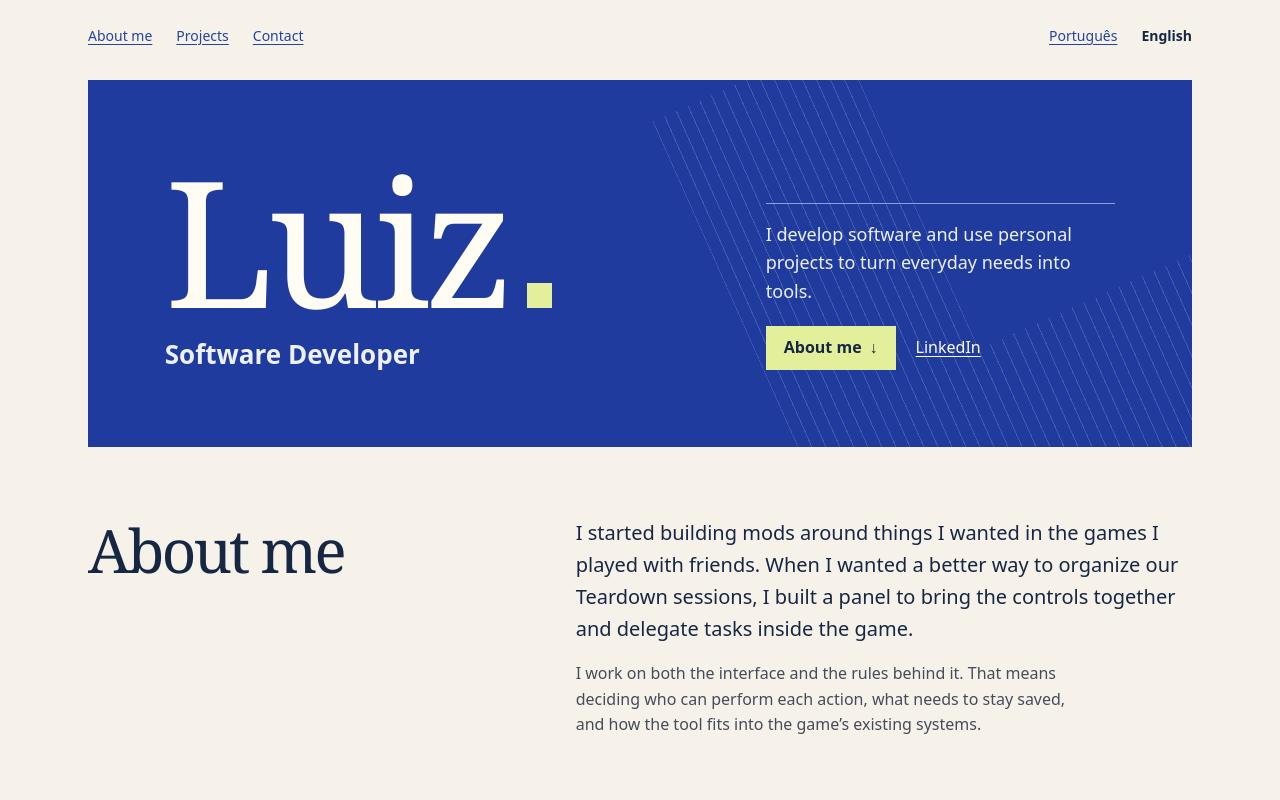
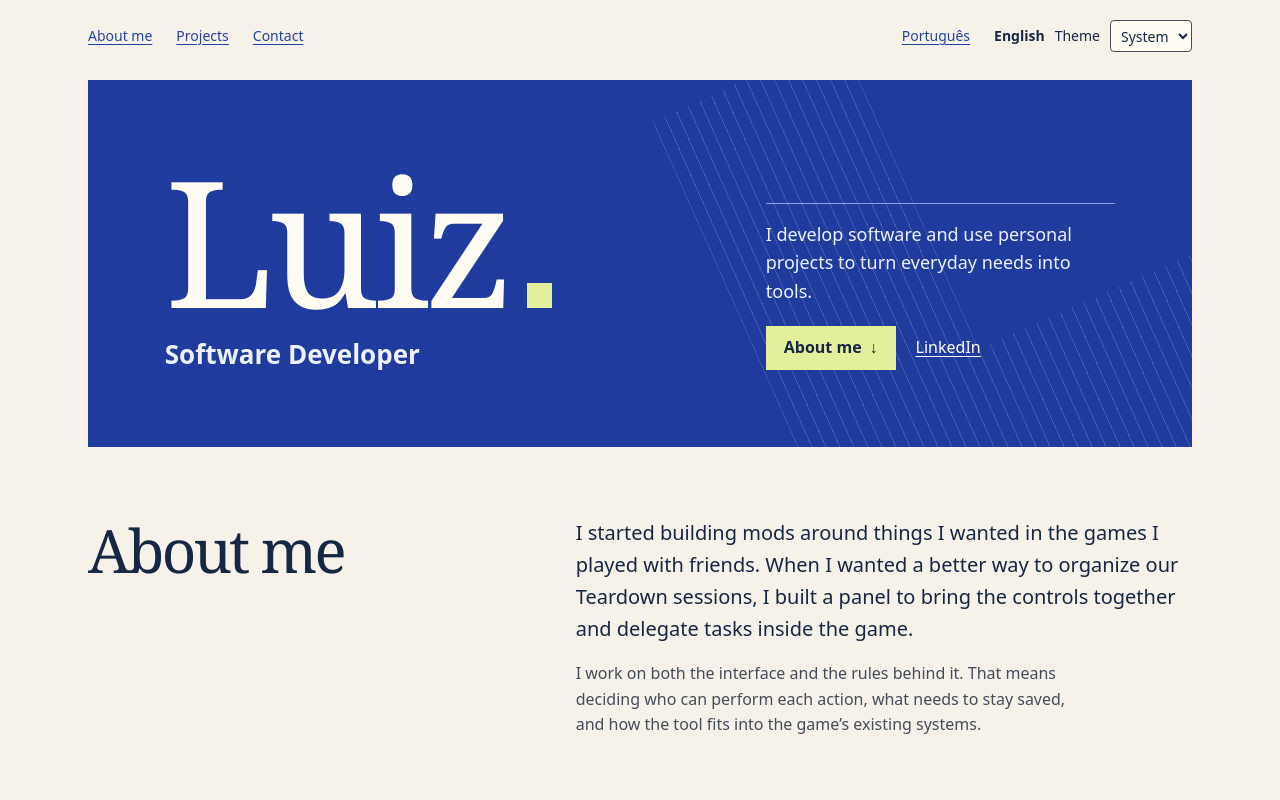
Before and after one commit to Luiz-AVcruz/Main-Page, a website: page en/index.html in a window 1280 px wide. Shown: the top 800 px of the page. Drawn offline with Linux system fonts and the light colour scheme.

Commit message:
Add automatic and manual theme selection

```diff
--- a/en/index.html
+++ b/en/index.html
@@ -8,6 +8,8 @@
       content="Luiz’s software development portfolio. Personal projects in Lua and C#, plus ways to get in touch."
     />
     <title>Luiz — Software Developer</title>
+    <meta name="color-scheme" content="light dark" />
+    <script src="../theme.js"></script>
     <link rel="stylesheet" href="../styles.css" />
     <script src="../language.js"></script>
     <script src="../project-gallery.js" defer></script>
@@ -20,6 +22,7 @@
           <a href="#project">Projects</a>
           <a href="#contact">Contact</a>
         </nav>
+        <div class="header-preferences">
           <nav aria-label="Language">
             <a
               href="../?lang=pt-BR"
@@ -30,6 +33,15 @@
             >
             <span aria-current="true">English</span>
           </nav>
+          <label class="theme-picker" hidden>
+            Theme
+            <select data-theme-picker>
+              <option value="system">System</option>
+              <option value="light">Light</option>
+              <option value="dark">Dark</option>
+            </select>
+          </label>
+        </div>
       </header>
 
       <main>
--- a/eslint.config.js
+++ b/eslint.config.js
@@ -4,7 +4,7 @@ import globals from "globals";
 export default [
   {
     ...js.configs.recommended,
-    files: ["language.js", "project-gallery.js"],
+    files: ["language.js", "project-gallery.js", "theme.js"],
     languageOptions: { globals: globals.browser },
   },
 ];
--- a/styles.css
+++ b/styles.css
@@ -4,15 +4,44 @@
   --muted: #444c5a;
   --accent: #2343a1;
   --rule: #c8c4b9;
+  --panel: #fffcf3;
+  --diagram: #e8eddb;
+  --diagram-rule: #8d9fc5;
+  --on-accent: #fffcf3;
+  --deep-ink: #162743;
   --light: #fffcf3;
   --on-dark: #edf0ff;
   --highlight: #e4ef9c;
   --serif: Georgia, "Times New Roman", serif;
 
+  color-scheme: light;
   background: var(--paper);
   color: var(--ink);
   font-family: system-ui, sans-serif;
   line-height: 1.6;
+}
+
+@supports (color: light-dark(white, black)) {
+  :root {
+    color-scheme: light dark;
+    --paper: light-dark(#f6f2ea, #101725);
+    --ink: light-dark(#162743, #eef2fc);
+    --muted: light-dark(#444c5a, #b7c2d5);
+    --accent: light-dark(#2343a1, #a8b9ff);
+    --rule: light-dark(#c8c4b9, #4e5e79);
+    --panel: light-dark(#fffcf3, #182236);
+    --diagram: light-dark(#e8eddb, #28384a);
+    --diagram-rule: light-dark(#8d9fc5, #8195b0);
+    --on-accent: light-dark(#fffcf3, #162743);
+  }
+
+  :root[data-theme="light"] {
+    color-scheme: light;
+  }
+
+  :root[data-theme="dark"] {
+    color-scheme: dark;
+  }
 }
 
 body {
@@ -47,7 +76,7 @@ a:hover {
   text-decoration-thickness: 0.12em;
 }
 
-:is(a, .project-track):focus-visible {
+:is(a, select, .project-track):focus-visible {
   outline: 2px solid var(--accent);
   outline-offset: 3px;
 }
@@ -76,6 +105,24 @@ a:hover {
 
 .site-header [aria-current] {
   font-weight: 650;
+}
+
+.header-preferences,
+.theme-picker:not([hidden]) {
+  display: flex;
+  flex-wrap: wrap;
+  align-items: center;
+  gap: 0.5rem 0.625rem;
+}
+
+.theme-picker select {
+  min-block-size: 2rem;
+  padding-inline: 0.375rem;
+  border: 1px solid var(--muted);
+  border-radius: 0.25rem;
+  background: var(--panel);
+  color: var(--ink);
+  font: inherit;
 }
 
 .split {
@@ -166,7 +213,7 @@ a:hover {
   gap: 0.5em;
   padding-inline: 1.125rem;
   background: var(--highlight);
-  color: var(--ink);
+  color: var(--deep-ink);
   text-decoration: none;
   font-weight: 650;
 }
@@ -242,7 +289,7 @@ a:hover {
   padding-inline: 0.625rem;
   border: 1px solid var(--accent);
   background: var(--accent);
-  color: var(--light);
+  color: var(--on-accent);
   font: inherit;
   font-size: 0.875rem;
   text-decoration: none;
@@ -277,7 +324,7 @@ a:hover {
   gap: 1.125rem;
   padding: clamp(0.875rem, 2vw, 1.5rem);
   border: 1px solid var(--rule);
-  background: var(--light);
+  background: var(--panel);
   scroll-snap-align: start;
   scroll-margin-block-start: 1rem;
 }
@@ -341,7 +388,7 @@ a:hover {
   aspect-ratio: 512 / 292;
   margin: 0;
   padding: clamp(0.4rem, 1.5vw, 0.875rem);
-  background: #e8eddb;
+  background: var(--diagram);
   list-style: none;
 }
 
@@ -351,7 +398,7 @@ a:hover {
   place-content: center;
   min-block-size: 3.5rem;
   padding: 0.3rem;
-  border: 1px solid #8d9fc5;
+  border: 1px solid var(--diagram-rule);
   background: var(--paper);
   color: var(--ink);
   font-size: 0.8125rem;
@@ -396,7 +443,7 @@ a:hover {
   margin-block-end: clamp(1.25rem, 4vw, 3rem);
   padding-inline: clamp(1.5rem, 6vw, 5rem);
   border-block-start: 0;
-  background: var(--ink);
+  background: var(--deep-ink);
   color: var(--light);
 }
 
--- /dev/null
+++ b/theme.js
@@ -0,0 +1,40 @@
+(() => {
+  if (!CSS.supports("color", "light-dark(white, black)")) return;
+
+  const preferenceKey = "portfolio-theme";
+  const root = document.documentElement;
+
+  function applyTheme(preference) {
+    if (preference === "light" || preference === "dark") {
+      root.dataset.theme = preference;
+    } else {
+      delete root.dataset.theme;
+    }
+  }
+
+  try {
+    applyTheme(localStorage.getItem(preferenceKey));
+  } catch {
+    // The system theme remains available when storage is blocked.
+  }
+
+  document.addEventListener("DOMContentLoaded", () => {
+    const picker = document.querySelector("[data-theme-picker]");
+    picker.value = root.dataset.theme ?? "system";
+    picker.closest("label").hidden = false;
+
+    picker.addEventListener("change", () => {
+      applyTheme(picker.value);
+
+      try {
+        if (root.dataset.theme) {
+          localStorage.setItem(preferenceKey, root.dataset.theme);
+        } else {
+          localStorage.removeItem(preferenceKey);
+        }
+      } catch {
+        // The selected theme still applies to the current page.
+      }
+    });
+  });
+})();
```
Also changed, not shown: index.html (+16 -4 lines), package.json (+4 -4 lines). Lines whose indentation alone changed are shown as unchanged.
